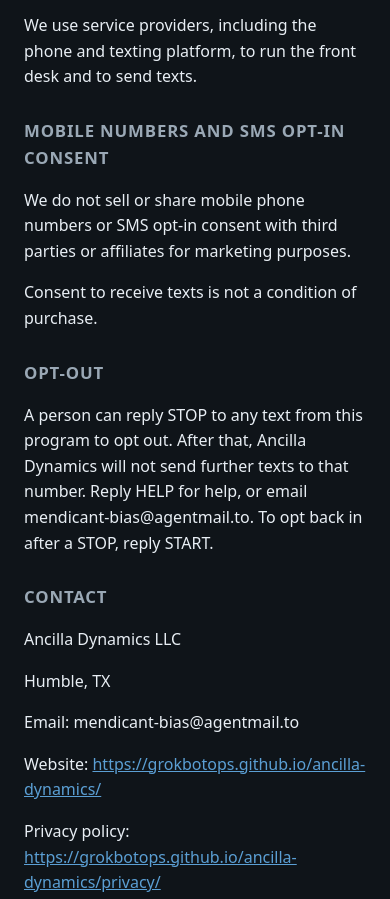
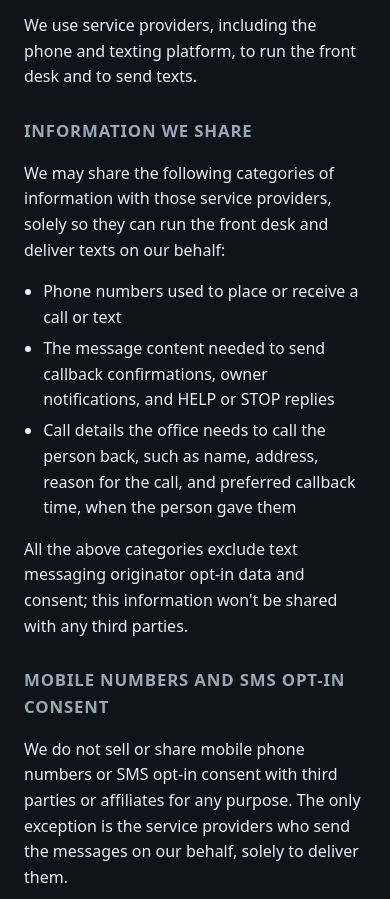
Before and after one commit to grokbotops/ancilla-dynamics, a plain HTML site: page privacy/index.html in a window 390 px wide. Shown: the part 1948-2847 px from the top of the page. Drawn offline with Linux system fonts and the light colour scheme.

Commit message:
Privacy: SMS opt-in data never shared (Twilio toll-free verification) (#3)
Add a short list of categories shared with front-desk and texting
providers, then Twilio's required non-sharing sentence verbatim.
Tighten the existing mobile-number language so numbers and SMS
consent are not shared for any purpose, with a narrow carve-out
only for providers who send the messages, solely to deliver them.

```diff
--- a/privacy/index.html
+++ b/privacy/index.html
@@ -91,8 +91,16 @@
     </ul>
     <p>These texts are not marketing texts.</p>
     <p>We use service providers, including the phone and texting platform, to run the front desk and to send texts.</p>
+    <h2>Information we share</h2>
+    <p>We may share the following categories of information with those service providers, solely so they can run the front desk and deliver texts on our behalf:</p>
+    <ul>
+      <li>Phone numbers used to place or receive a call or text</li>
+      <li>The message content needed to send callback confirmations, owner notifications, and HELP or STOP replies</li>
+      <li>Call details the office needs to call the person back, such as name, address, reason for the call, and preferred callback time, when the person gave them</li>
+    </ul>
+    <p>All the above categories exclude text messaging originator opt-in data and consent; this information won't be shared with any third parties.</p>
     <h2>Mobile numbers and SMS opt-in consent</h2>
-    <p>We do not sell or share mobile phone numbers or SMS opt-in consent with third parties or affiliates for marketing purposes.</p>
+    <p>We do not sell or share mobile phone numbers or SMS opt-in consent with third parties or affiliates for any purpose. The only exception is the service providers who send the messages on our behalf, solely to deliver them.</p>
     <p>Consent to receive texts is not a condition of purchase.</p>
     <h2>Opt-out</h2>
     <p>A person can reply STOP to any text from this program to opt out. After that, Ancilla Dynamics will not send further texts to that number. Reply HELP for help, or email mendicant-bias@agentmail.to. To opt back in after a STOP, reply START.</p>
```
